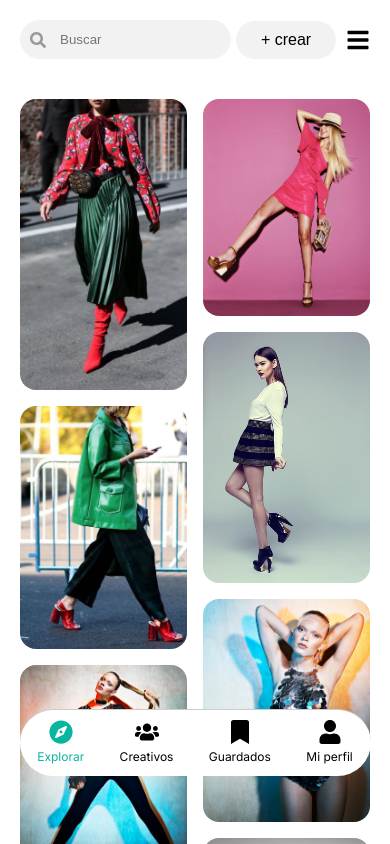
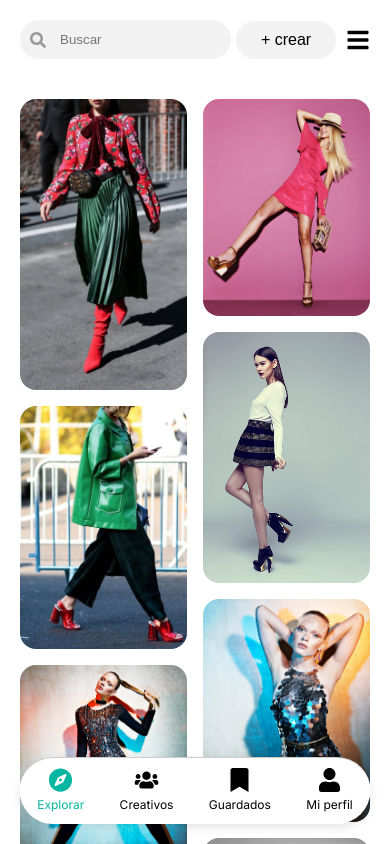
Before and after one commit to jaume768/Frontend-student-station, a React (Vite) app: page /ControlPanel in a window 390 px wide. Built offline with nearby package versions, Linux system fonts and the light colour scheme.

Commit message:
prova front amb ajustes

```diff
--- a/src/components/controlPanel/MobileNavbar.jsx
+++ b/src/components/controlPanel/MobileNavbar.jsx
@@ -1,4 +1,4 @@
-import React, { useEffect, useState } from 'react';
+import React from 'react';
 import { useLocation, Link } from 'react-router-dom';
 import { FaCompass, FaUsers, FaBookmark, FaUser } from 'react-icons/fa';
 
@@ -13,22 +13,8 @@ const MobileNavbar = () => {
     const location = useLocation();
     const activeMenu = location.state?.activeMenu || 'explorer';
 
-    const [deviceClass, setDeviceClass] = useState('android-navbar');
-
-    useEffect(() => {
-        const userAgent = navigator.userAgent;
-
-        if (/iPhone|iPad|iPod/.test(userAgent)) {
-            if (window.screen.height >= 900) {
-                setDeviceClass('iphone-16-navbar');
-            } else {
-                setDeviceClass('ios-navbar');
-            }
-        }
-    }, []);
-
     return (
-        <nav className={`mobile-navbar ${deviceClass}`}>
+        <nav className="mobile-navbar">
             <ul>
                 {mobileNavItems.map((item) => (
                     <li key={item.id}>
--- a/src/pages/css/control-panel.css
+++ b/src/pages/css/control-panel.css
@@ -355,26 +355,19 @@
 @media (max-width: 480px) {
     .mobile-navbar {
         display: block;
-        position: sticky;
+        position: fixed;
+        left: 50%;
+        transform: translateX(-50%);
+        bottom: 20px;
         width: 90%;
-        margin: auto;
+        max-width: 500px;
+        background: #fff;
         border-radius: 40px;
-        background: #fff;
         border-top: 1px solid #ccc;
-        margin-bottom: 1em;
         z-index: 1000;
-    }
+        box-shadow: 0 4px 10px rgba(0, 0, 0, 0.1);
 
-    .android-navbar {
-        bottom: 8vh;
-    }
-
-    .ios-navbar {
-        bottom: 13vh;
-    }
-
-    .iphone-16-navbar {
-        bottom: 13vh;
+        padding-bottom: env(safe-area-inset-bottom);
     }
 
     .mobile-navbar ul {
```
